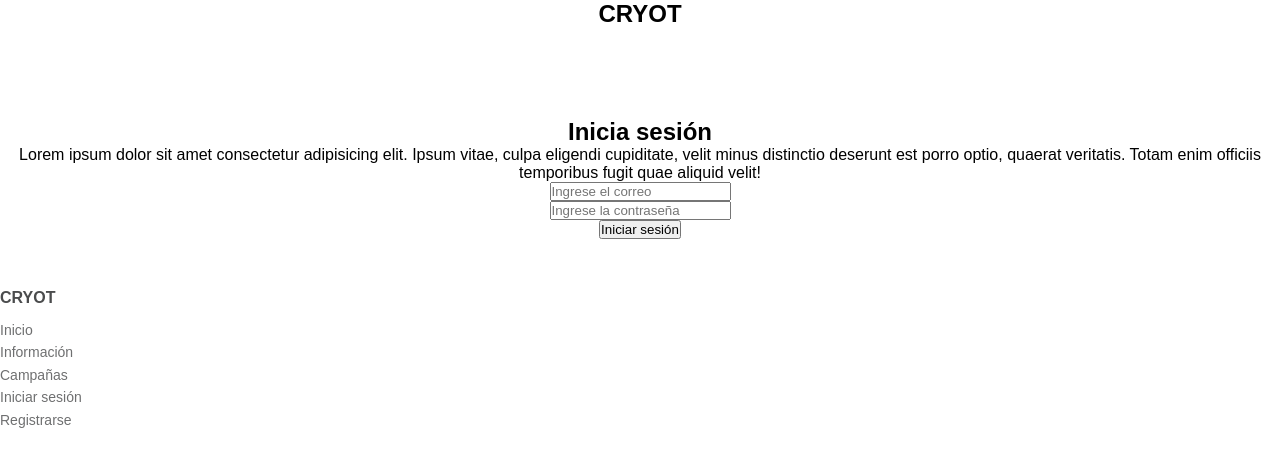
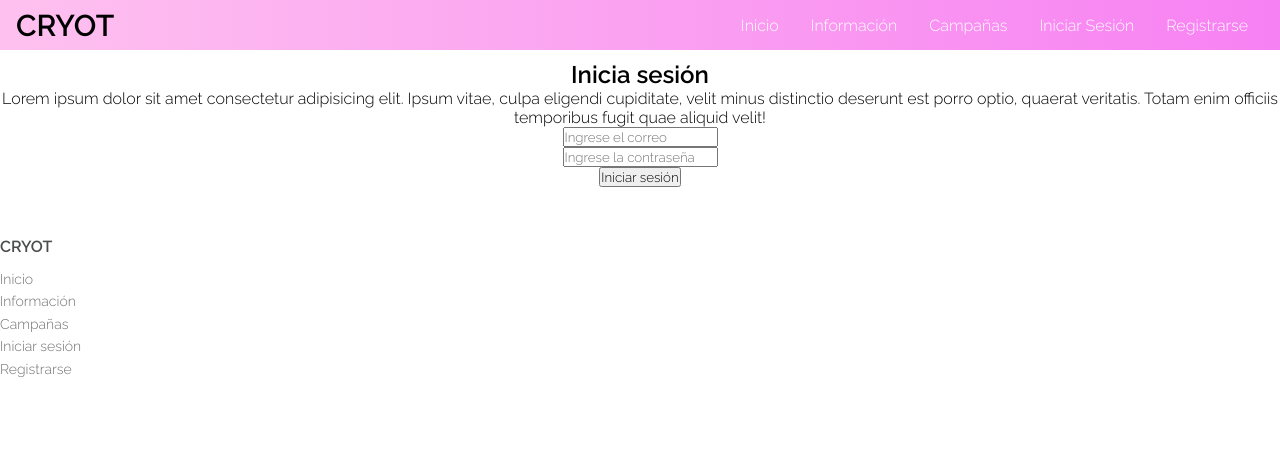
Before and after one commit to Dduquejh/ProyectoRequisitosYModelos, a plain HTML site: page src/login.html in a window 1280 px wide. Drawn offline with nearby package versions, Linux system fonts and the light colour scheme.

Commit message:
Fix login page

```diff
--- a/src/login.html
+++ b/src/login.html
@@ -5,21 +5,31 @@
     <meta charset="UTF-8">
     <meta http-equiv="X-UA-Compatible" content="IE=edge">
     <meta name="viewport" content="width=device-width, initial-scale=1.0">
+    <link rel="preconnect" href="https://fonts.googleapis.com">
+    <link rel="preconnect" href="https://fonts.gstatic.com" crossorigin>
+    <link href="https://fonts.googleapis.com/css2?family=Raleway:wght@300;600&display=swap" rel="stylesheet">
     <link rel="stylesheet" href="styles.css">
+    <link rel="stylesheet" href="stylesMobile.css">
     <title>Inicia sesión en CRYOT</title>
 </head>
 
 <body>
-    <section id="nav" class="centered">
-        <h2>CRYOT</h2>
-        <ul>
-            <li><a href="index.html">Inicio</a></li>
-            <li><a href="">Información</a></li>
-            <li><a href="">Campañas</a></li>
-            <li><a href="login.html">Iniciar sesión</a></li>
-            <li><a href="signup.html">Registrarse</a></li>
+    <nav class="top-nav">
+        <div class ="logo">
+          CRYOT
+        </div>
+        <input id="menu-toggle" type="checkbox" />
+        <label class='menu-button-container' for="menu-toggle">
+        <div class='menu-button'></div>
+      </label>
+        <ul class="menu">
+          <li><a href="index.html">Inicio</a></li>
+          <li><a href="#information">Información</a></li>
+          <li><a href="campaign.html">Campañas</a></li>
+          <li><a href="login.html">Iniciar Sesión</a></li>
+          <li><a href="signup.html">Registrarse</a></li>
         </ul>
-    </section>
+    </nav>
 
     <div class="login_cointainer centered">
         <h2>Inicia sesión</h2>
```
